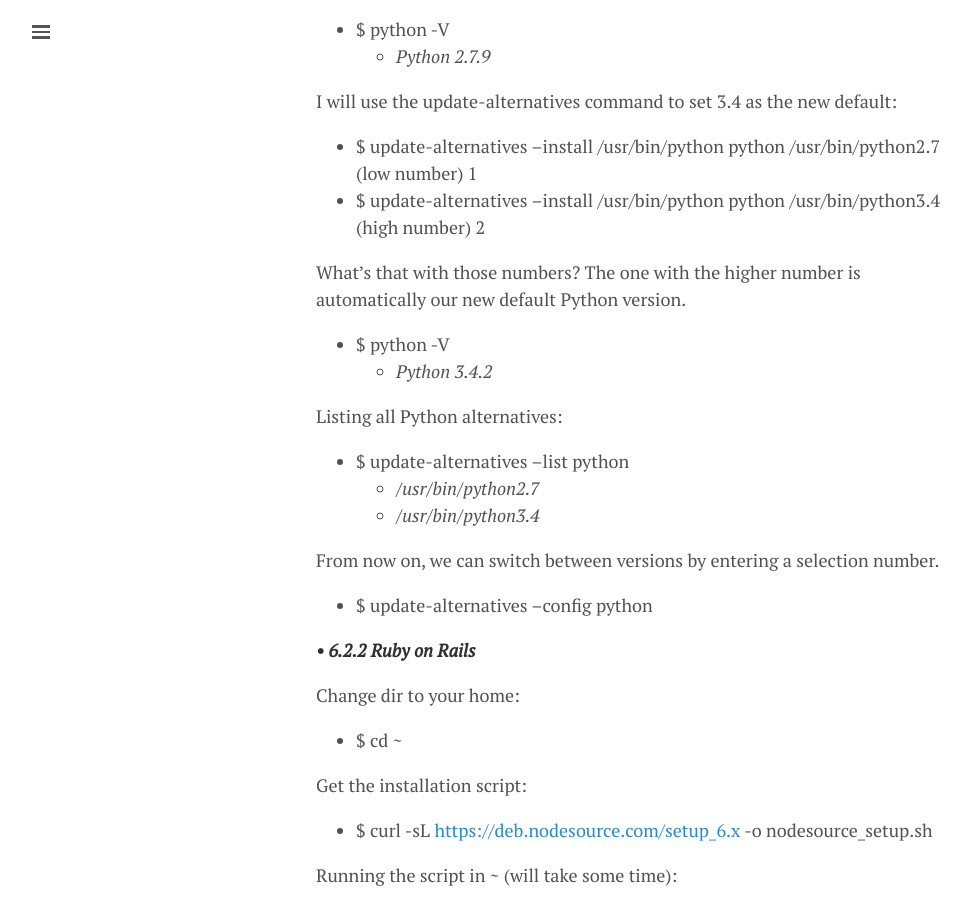
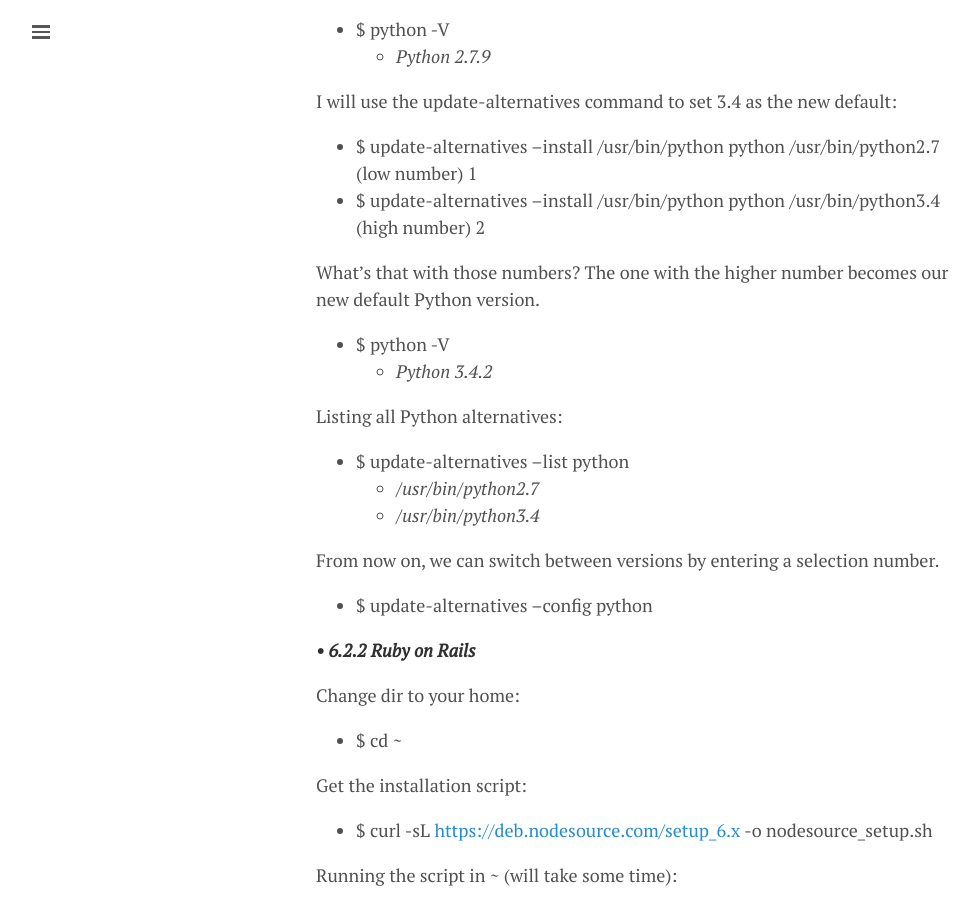
Before and after one commit to lgeurts/lgeurts.github.io, a Jekyll site: the page built from _posts/2017-07-11-bunsenlabs-linux-setup-notes-for dell-inspiron-6000.md, in a window 1280 px wide and 900 px high, scrolled down 10039 px. Shown: the whole window, without its empty margins (0-980 px from the left). Built offline with Jekyll 4.4.1, drawn with Linux system fonts in a browser that asks for light colours; nearby versions of some CDN libraries; comment, search, counter and statistics services are not loaded.

Commit message:
Change section 6 #305

```diff
--- a/_posts/2017-07-11-bunsenlabs-linux-setup-notes-for dell-inspiron-6000.md
+++ b/_posts/2017-07-11-bunsenlabs-linux-setup-notes-for dell-inspiron-6000.md
@@ -302,7 +302,7 @@ I will use the update-alternatives command to set 3.4 as the new default:
 - $ update-alternatives --install /usr/bin/python python /usr/bin/python2.7 (low number) 1
 - $ update-alternatives --install /usr/bin/python python /usr/bin/python3.4 (high number) 2
 
-What's that with those numbers? The one with the higher number is automatically our new default Python version.
+What's that with those numbers? The one with the higher number becomes our new default Python version.
 
 - $ python -V
   * *Python 3.4.2*
```
